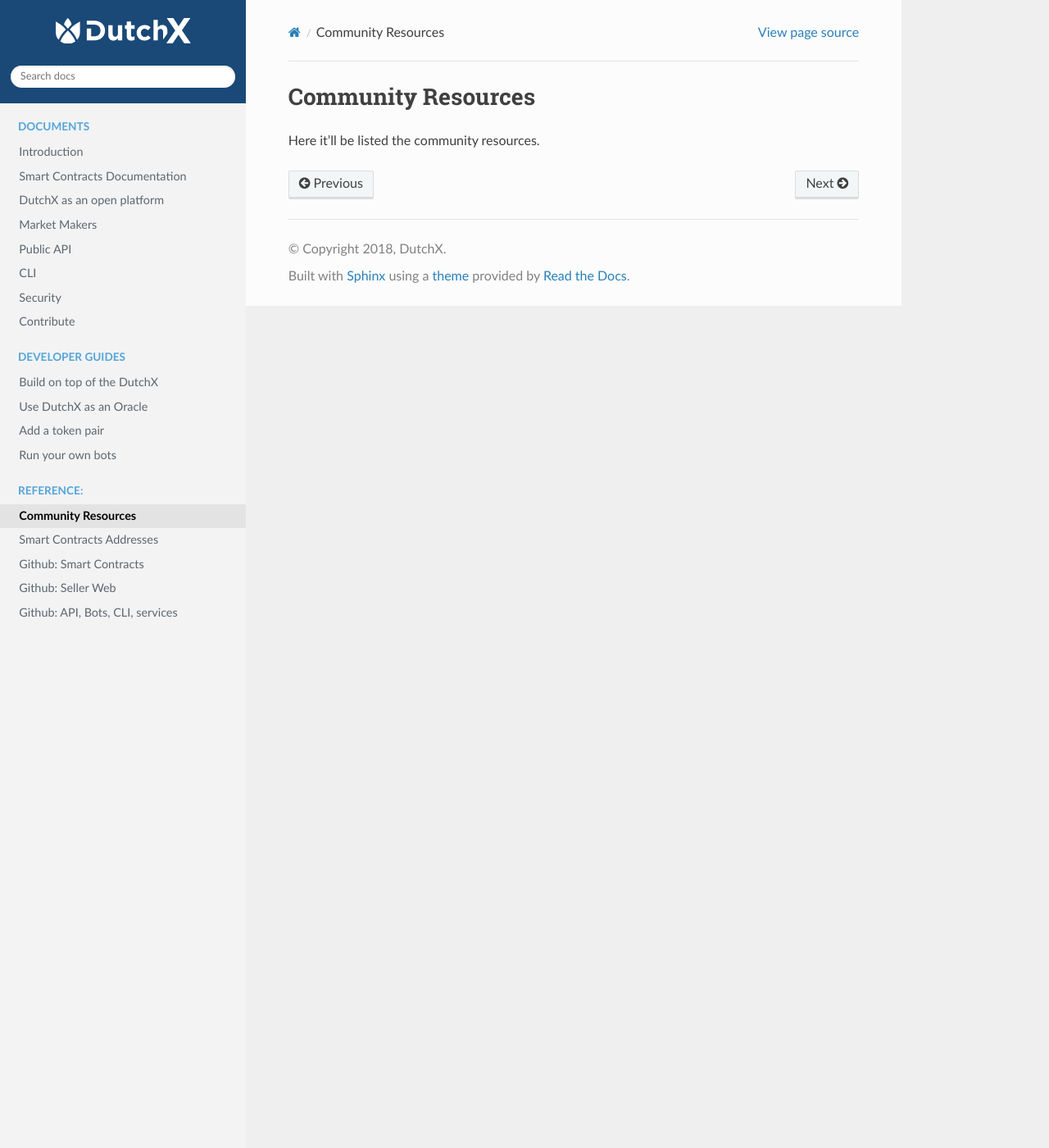
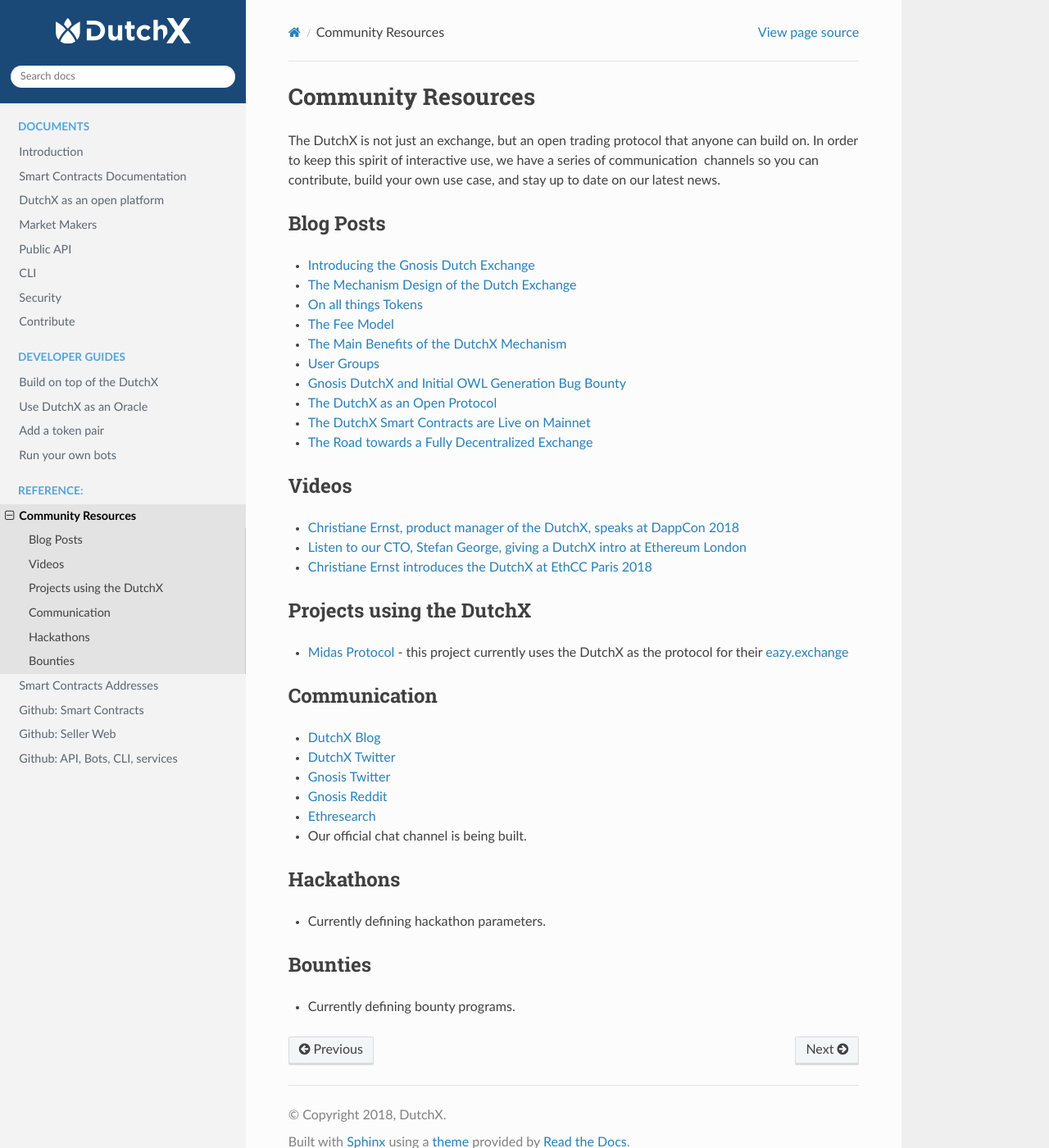
Before and after one commit to gnosis/dx-docs, a Sphinx documentation site: the page built from source/community-resources.md, in a window 1280 px wide and 1400 px high. Shown: the whole window at 82% size. Built offline with Sphinx 7.4.7 and the Read the Docs theme 2.0.0, drawn with Linux system fonts in a browser that asks for light colours.

Commit message:
Update community-resources.md

```diff
--- a/source/community-resources.md
+++ b/source/community-resources.md
@@ -1,2 +1,59 @@
-# Community Resources
-Here it'll be listed the community resources.
+## Community Resources
+
+The DutchX is not just an exchange, but an open trading protocol that anyone can build on. In order to keep this spirit of interactive use, we have a series of communication  channels so you can contribute, build your own use case, and stay up to date on our latest news.
+
+#### Blog Posts
+
+-   [Introducing the Gnosis Dutch Exchange](https://blog.gnosis.pm/introducing-the-gnosis-dutch-exchange-53bd3d51f9b2)
+
+-   [The Mechanism Design of the Dutch Exchange](https://blog.gnosis.pm/the-mechanism-design-of-the-gnosis-dutch-exchange-4299a045d523)
+
+-   [On all things Tokens](https://blog.gnosis.pm/on-all-things-tokens-1fd977184649)
+
+-   [The Fee Model](https://blog.gnosis.pm/the-fee-model-7419285bf03f)
+
+-   [The Main Benefits of the DutchX Mechanism](https://blog.gnosis.pm/the-main-benefits-of-the-dutchx-mechanism-6fc2ef6ee8b4)
+
+-   [User Groups](https://blog.gnosis.pm/user-groups-7ebe1f28d63a)
+
+-   [Gnosis DutchX and Initial OWL Generation Bug Bounty](https://blog.gnosis.pm/gnosis-dutchx-and-initial-owl-generation-bug-bounty-71ba53dfd2db)
+
+-   [The DutchX as an Open Protocol](https://blog.gnosis.pm/the-dutchx-as-an-open-platform-24a65c1ae94c)
+
+-   [The DutchX Smart Contracts are Live on Mainnet](https://blog.gnosis.pm/the-dutchx-smart-contracts-are-live-on-the-mainnet-af1446eef199)
+
+-   [The Road towards a Fully Decentralized Exchange](https://blog.gnosis.pm/the-dutchx-smart-contracts-are-live-on-the-mainnet-af1446eef199)
+
+#### Videos
+
+-   [Christiane Ernst, product manager of the DutchX, speaks at DappCon 2018](https://www.youtube.com/watch?v=HrFbN3shoz0&list=PLgPxQehVVkoS6cjI6MU5mmzG82CuiDIQC)
+
+-   [Listen to our CTO, Stefan George, giving a DutchX intro at Ethereum London](https://www.youtube.com/watch?v=1j70C7sbCNY)
+
+-   [Christiane Ernst introduces the DutchX at EthCC Paris 2018](https://www.youtube.com/watch?v=7rJ8VwHEOSo)
+
+#### Projects using the DutchX
+
+-   [Midas Protocol](https://midasprotocol.io/) - this project currently uses the DutchX as the protocol for their [eazy.exchange](https://eazy.exchange/)
+
+#### Communication
+
+-   [DutchX Blog](https://blog.gnosis.pm/tagged/dutchx)
+
+-   [DutchX Twitter](https://twitter.com/DutchX_)
+
+-   [Gnosis Twitter](https://twitter.com/gnosisPM)
+
+-   [Gnosis Reddit](https://www.reddit.com/r/gnosisPM/)
+
+-   [Ethresearch](https://ethresear.ch/t/dutchx-fully-decentralized-auction-based-exchange/2443)
+
+-   Our official chat channel is being built.
+
+#### Hackathons
+
+-   Currently defining hackathon parameters.
+
+#### Bounties
+
+-   Currently defining bounty programs.
```
